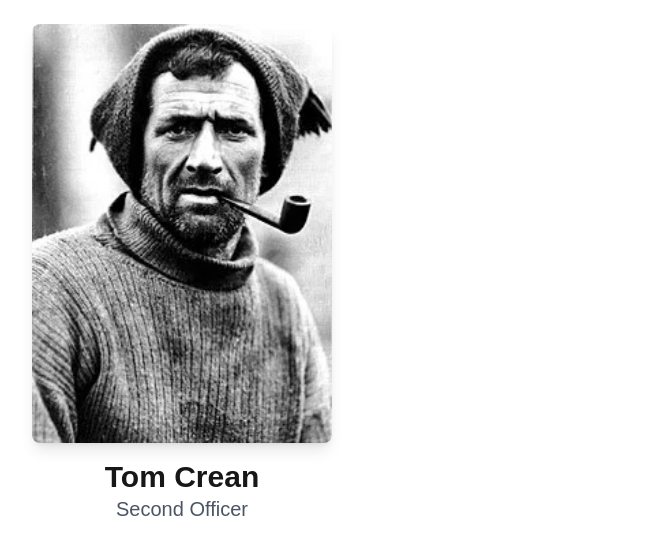
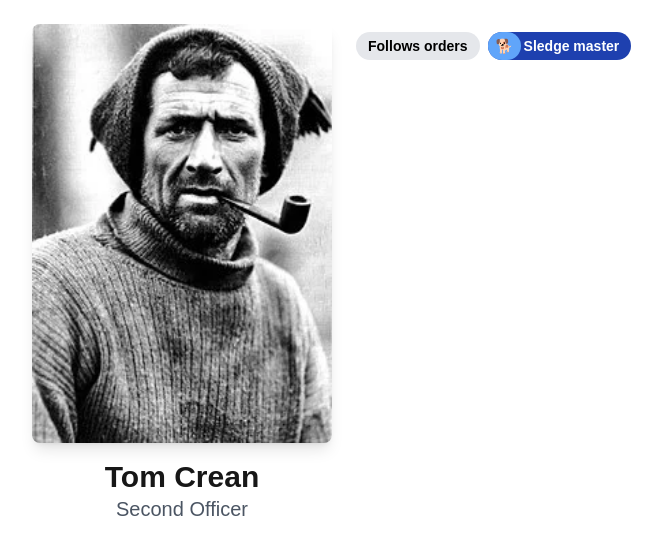
Before and after one commit to milotoor/shackletown, a Next.js app: page /crew/tom_crean in a window 1280 px wide. Shown: the top 554 px of the page, without its empty margins (48-710 px from the left). Built offline with nearby package versions, Linux system fonts and the light colour scheme.

Commit message:
Bunch of chips

```diff
--- a/src/app/crew/alfred_cheetham/page.tsx
+++ b/src/app/crew/alfred_cheetham/page.tsx
@@ -1,6 +1,7 @@
 import CrewMemberPage from "@/components/CrewMemberPage";
 import CrewHeader from "@/components/CrewHeader";
 import useCrewBio from "@/hooks/useCrewBio";
+import Chip from "@/components/Chip";
 
 export const metadata = {
   title: "Alfred Cheetham - Third Officer",
@@ -11,7 +12,10 @@ const AlfredCheethamPage = () => {
   const bio = useCrewBio("alfred_cheetham");
   return (
     <CrewMemberPage>
-      <CrewHeader bio={bio} />
+      <CrewHeader
+        bio={bio}
+        chips={<Chip title="Veteran of the Antarctic" color="bg-emerald-500" />}
+      />
     </CrewMemberPage>
   );
 };
--- a/src/app/crew/ernest_shackleton/page.tsx
+++ b/src/app/crew/ernest_shackleton/page.tsx
@@ -15,6 +15,7 @@ const quotes: QuoteProps[] = [
   },
   {
     text: "For scientific leadership give me Scott; for swift and efficient travel, Amundsen; but when you are in a hopeless situation, when there seems no way out, get down on your knees and pray for Shackleton.",
+    author: "Uncredited, will have to take the book's word for it",
   },
 ];
 
@@ -26,7 +27,7 @@ const ErnestShackletonPage = () => {
         bio={bio}
         chips={
           <>
-            <Chip title="Best boss ever" color="yellow-600" />
+            <Chip title="Best boss ever" color="bg-yellow-500" />
             <Chip title="Has Irish brogue" />
             <Chip title="Fancies self country gentleman" />
           </>
--- a/src/app/crew/frank_wild/page.tsx
+++ b/src/app/crew/frank_wild/page.tsx
@@ -2,6 +2,7 @@ import CrewMemberPage from "@/components/CrewMemberPage";
 import CrewHeader from "@/components/CrewHeader";
 import useCrewBio from "@/hooks/useCrewBio";
 import Quote from "@/components/Quote";
+import Chip from "@/components/Chip";
 
 export const metadata = {
   title: "Frank Wild - Second-in-command",
@@ -12,7 +13,15 @@ const FrankWildPage = () => {
   const bio = useCrewBio("frank_wild");
   return (
     <CrewMemberPage>
-      <CrewHeader bio={bio} />
+      <CrewHeader
+        bio={bio}
+        chips={
+          <>
+            <Chip title="True blue" color="bg-blue-500" />
+            <Chip title="Unimaginative disposition" />
+          </>
+        }
+      />
       <section className="mt-6">
         <Quote text="She's going, boys. I think it's time to get off." />
       </section>
--- a/src/app/crew/george_marston/page.tsx
+++ b/src/app/crew/george_marston/page.tsx
@@ -1,6 +1,7 @@
 import CrewMemberPage from "@/components/CrewMemberPage";
 import CrewHeader from "@/components/CrewHeader";
 import useCrewBio from "@/hooks/useCrewBio";
+import Chip from "@/components/Chip";
 
 export const metadata = {
   title: "George Marston - Artist",
@@ -11,7 +12,21 @@ const GeorgeMarstonPage = () => {
   const bio = useCrewBio("george_marston");
   return (
     <CrewMemberPage>
-      <CrewHeader bio={bio} />
+      <CrewHeader
+        bio={bio}
+        chips={
+          <>
+            <Chip title="Boyish-faced" />
+            <Chip title="Chubby" />
+            <Chip
+              title="Family man"
+              icon="👨‍👩‍👧‍👦"
+              color="bg-violet-300"
+              iconColor="bg-violet-500"
+            />
+          </>
+        }
+      />
     </CrewMemberPage>
   );
 };
--- a/src/app/crew/hubert_hudson/page.tsx
+++ b/src/app/crew/hubert_hudson/page.tsx
@@ -1,6 +1,7 @@
 import CrewMemberPage from "@/components/CrewMemberPage";
 import CrewHeader from "@/components/CrewHeader";
 import useCrewBio from "@/hooks/useCrewBio";
+import Chip from "@/components/Chip";
 
 export const metadata = {
   title: "Hubert Hudson - Navigator",
@@ -11,7 +12,10 @@ const HubertHudsonPage = () => {
   const bio = useCrewBio("hubert_hudson");
   return (
     <CrewMemberPage>
-      <CrewHeader bio={bio} />
+      <CrewHeader
+        bio={bio}
+        chips={<Chip title="Killed these poor birds" color="bg-red-800" />}
+      />
     </CrewMemberPage>
   );
 };
--- a/src/app/crew/perce_blackborow/page.tsx
+++ b/src/app/crew/perce_blackborow/page.tsx
@@ -18,7 +18,7 @@ const PerceBlackborowPage = () => {
         bio={bio}
         chips={
           <>
-            <Chip title="Threatened with cannibalism" color="red-800" />
+            <Chip title="Threatened with cannibalism" color="bg-red-800" />
             <Chip
               title={
                 <span>
--- a/src/app/crew/tom_crean/page.tsx
+++ b/src/app/crew/tom_crean/page.tsx
@@ -1,6 +1,7 @@
 import CrewMemberPage from "@/components/CrewMemberPage";
 import CrewHeader from "@/components/CrewHeader";
 import useCrewBio from "@/hooks/useCrewBio";
+import Chip from "@/components/Chip";
 
 export const metadata = {
   title: "Tom Crean - Second Officer",
@@ -11,7 +12,15 @@ const TomCreanPage = () => {
   const bio = useCrewBio("tom_crean");
   return (
     <CrewMemberPage>
-      <CrewHeader bio={bio} />
+      <CrewHeader
+        bio={bio}
+        chips={
+          <>
+            <Chip title="Follows orders" />
+            <Chip color="bg-blue-800" title="Sledge master" icon="🐕" />
+          </>
+        }
+      />
     </CrewMemberPage>
   );
 };
--- a/src/components/Chip.tsx
+++ b/src/components/Chip.tsx
@@ -4,9 +4,11 @@ interface ChipProps {
   title: React.ReactNode;
   /**
    * A Tailwind CSS color value in the format "color-shade", e.g., "green-500".
-   * Defaults to "gray-200" if not provided.
+   * Defaults to "bg-gray-200" if not provided.
    */
   color?: string;
+  iconColor?: string;
+  icon?: string;
 }
 
 /**
@@ -16,8 +18,8 @@ interface ChipProps {
  */
 const getTextColor = (color: string): string => {
   const parts = color.split("-");
-  if (parts.length === 2) {
-    const shade = parseInt(parts[1], 10);
+  if (parts.length === 3) {
+    const shade = parseInt(parts[2], 10);
     if (!isNaN(shade)) {
       return shade >= 500 ? "text-white" : "text-black";
     }
@@ -25,16 +27,27 @@ const getTextColor = (color: string): string => {
   return "text-white"; // Fallback if format is unexpected
 };
 
-const Chip: React.FC<ChipProps> = ({ title, color = "gray-200" }) => {
+const Chip: React.FC<ChipProps> = ({
+  title,
+  color = "bg-gray-200",
+  icon,
+  iconColor = "bg-blue-400",
+}) => {
   // Build the background color class using the provided color
-  const bgColorClass = `bg-${color}`;
   const textColorClass = getTextColor(color);
 
   return (
     <span
-      className={`${bgColorClass} ${textColorClass} inline-block px-3 py-1 rounded-full text-sm font-semibold`}
+      className={`${color} ${textColorClass} inline-block px-3 py-1 rounded-full text-sm font-semibold relative`}
     >
-      {title}
+      {icon && (
+        <div
+          className={`absolute left-0 top-0 h-full px-2 rounded-full ${iconColor} flex items-center`}
+        >
+          {icon}
+        </div>
+      )}
+      <span className={icon ? "ml-6" : ""}>{title}</span>
     </span>
   );
 };
--- a/tailwind.config.ts
+++ b/tailwind.config.ts
@@ -13,6 +13,5 @@ export default {
       },
     },
   },
-  safelist: ["bg-yellow-600", "bg-gray-200", "bg-red-800"],
   plugins: [],
 } satisfies Config;
```
